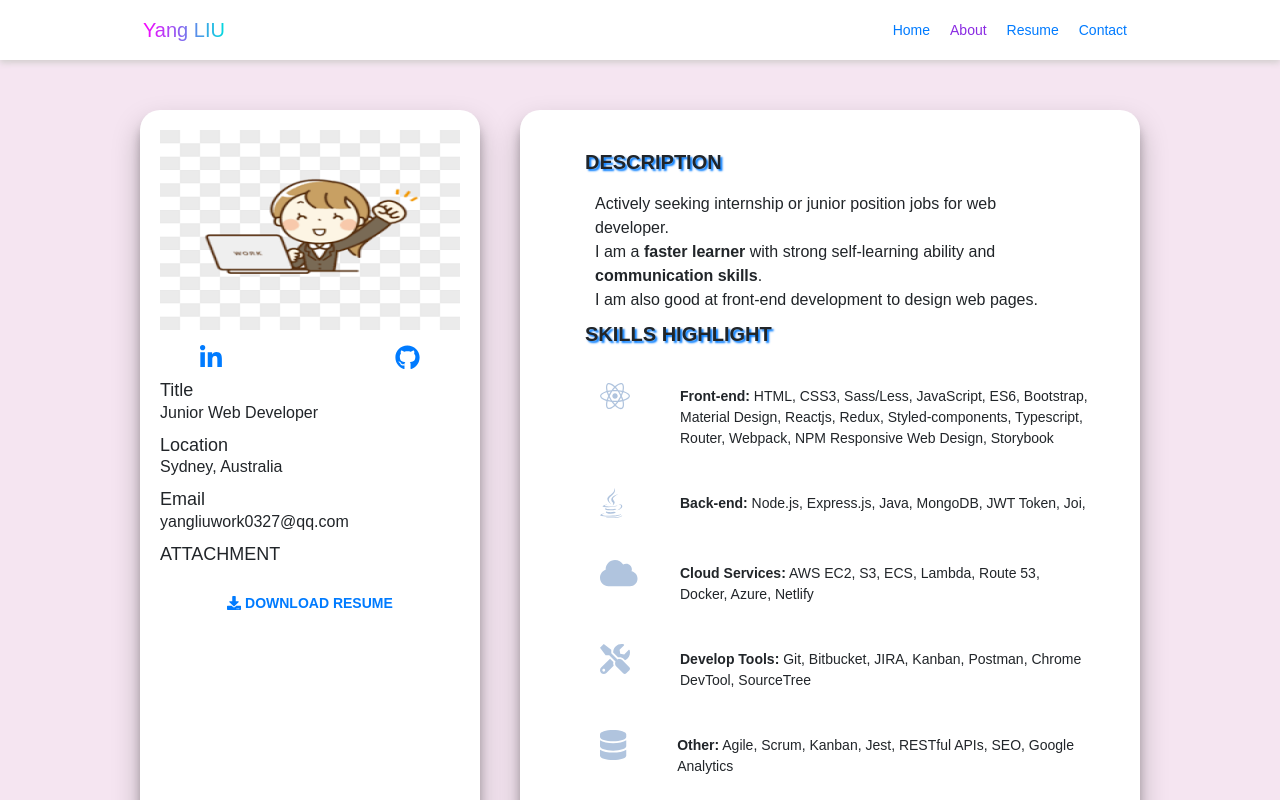
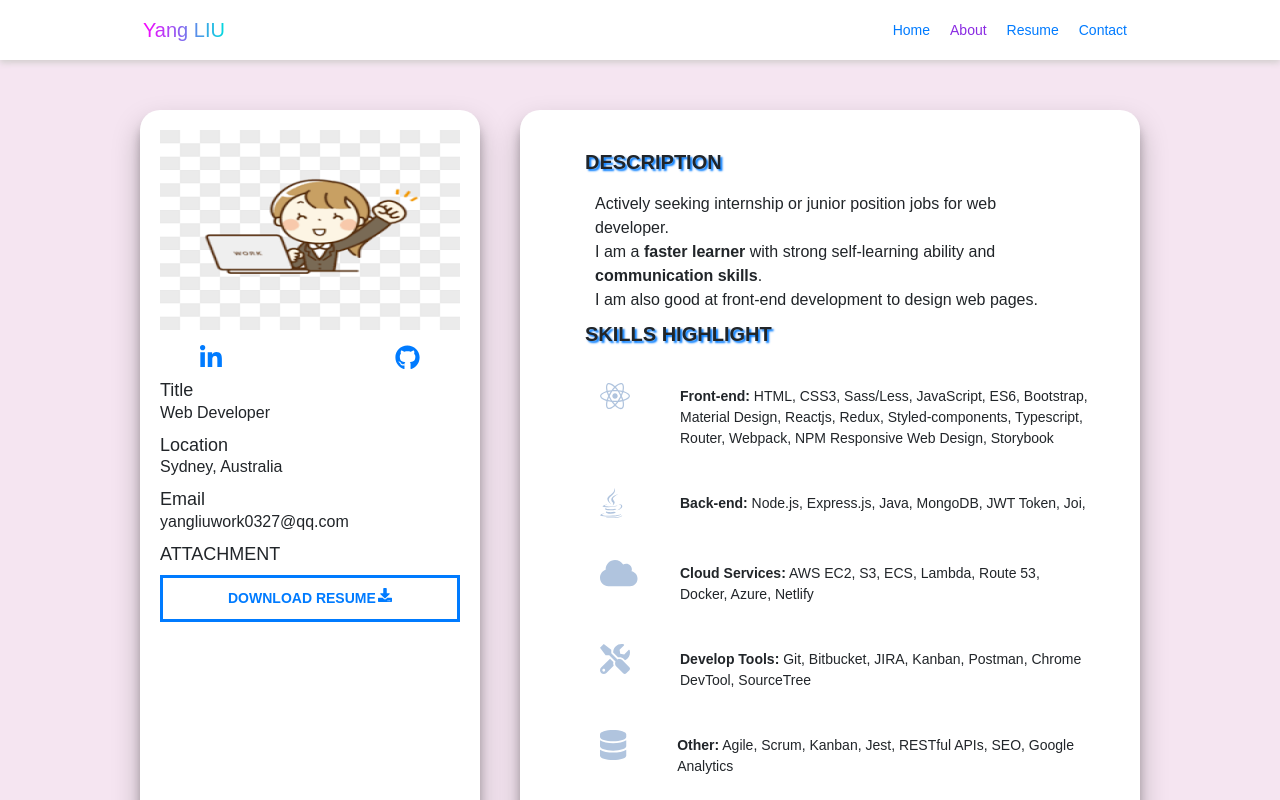
Before and after one commit to YangLiu0327/project1, a React (Create React App) app: page /about in a window 1280 px wide. Shown: the top 800 px of the page. Built offline with nearby package versions, Linux system fonts and the light colour scheme.

Commit message:
change resume

```diff
--- a/src/pages/ContactPage/index.js
+++ b/src/pages/ContactPage/index.js
@@ -1,7 +1,6 @@
 import React from 'react';
-import { Wrap, Content, Title, Label, Textarea } from './style';
+import { Wrap, Content, Title, Label, Textarea, Button } from './style';
 import { FontAwesomeIcon } from '@fortawesome/react-fontawesome';
-import { Button } from '../WorkPage/style';
 import { faPaperPlane } from '@fortawesome/free-solid-svg-icons';
 import { useForm, ValidationError } from '@formspree/react';
 
@@ -15,7 +14,7 @@ const ContactPage = () => {
             <Content>
                 <Title>CONTACT ME</Title>
                 <form id="contact-form my-form" method="POST"
-                    onSubmit={handleSubmit}
+                // onSubmit={handleSubmit}
                     action="https://formspree.io/f/mbjqpkaq" role="form">
                     <div className="messages"></div>
                     <div className="controls">
--- a/src/pages/ContactPage/style.js
+++ b/src/pages/ContactPage/style.js
@@ -5,7 +5,6 @@ justify-content: center;
 display: flex;
 flex: 1;
 `
-
 export const Content = styled.div`
 margin-top: 50px;
 padding: 30px;
@@ -32,3 +31,47 @@ export const Label  = styled.label`
   text-align: left;
   width:100%;
   `
+export const Button = styled.button`
+  margin-top: 10px;
+  border: 0;
+  background: none;
+  text-transform: uppercase;
+  color: #007bff;
+  font-weight: bold;
+  position: relative;
+  outline: none;
+  padding: 10px 20px;
+  box-sizing: border-box;
+  width: 300px;
+  font-size: 14px;
+
+  &::before, &::after{
+      box-sizing: inherit;
+      position: absolute;
+      content: "";
+      border: 2px solid transparent;
+      width: 0;
+      height: 0;
+  }
+  &::after{
+      bottom: 0;
+      right: 0;
+  }
+  &::before{
+      top: 0;
+      left: 0;
+  }
+  &:hover::before, &:hover::after{
+      width: 100%;
+      height: 100%;
+  }
+   &:hover::after {
+      border-bottom-color: #007bff;
+      border-left-color: #007bff;
+      transition: border-color 0s ease-out 0.4s, width 0.2s ease-out 0.4s, height 0.2s ease-out 0.6s;
+  }
+   &:hover::before{
+      border-top-color: #007bff;
+      border-right-color: #007bff;
+      transition: width 0.2s ease-out, height 0.2s ease-out 0.2s;
+  }`
--- a/src/pages/ResumePage/index.js
+++ b/src/pages/ResumePage/index.js
@@ -39,7 +39,7 @@ const ResumePage = () => {
                                 </ProjectTitle>
                                 <Text>
                                     <ul>
-                                        <LiItem><a href=" "><FontAwesomeIcon icon={faLink} /> Demo url</a></LiItem>
+                                        <LiItem><a href="http://yang-weather-app-0327.s3-website-ap-southeast-2.amazonaws.com/"><FontAwesomeIcon icon={faLink} /> Demo url</a></LiItem>
                                         <LiItem>
                                             Built a web app enables user to view the weather forecast.
                                             User can search city via cityname and get 5 days weather. The page has two default citys' weather.
--- a/src/pages/WorkPage/index.js
+++ b/src/pages/WorkPage/index.js
@@ -6,14 +6,14 @@ import { faGithub } from '@fortawesome/free-brands-svg-icons';
 import { faReact, faJava } from '@fortawesome/free-brands-svg-icons';
 import { faCloud, faDatabase, faDownload, faTools } from '@fortawesome/free-solid-svg-icons';
 import workurl from '../../assets/images/work.png';
-
+import { Link } from 'react-router-dom';
 
 class WorkPage extends Component {
     render() {
-    const download =() =>{
-        const url='/file/jianli000.pdf';
-        window.location.href= url;
-    }
+    // const download =() =>{
+    //     const url = '/file/resume.pdf';
+    //     window.location.href= url;
+    // }
         return <Wrap>
             <Left>
                 <Img src={workurl} alt=""></Img>
@@ -22,14 +22,21 @@ class WorkPage extends Component {
                     <a href="https://github.com/YangLiu0327" target="_blank" rel="noreferrer"><FontAwesomeIcon icon={faGithub} /></a>
                 </Socialmedia>
                 <Title>Title</Title>
-                <P>Junior Web Developer</P>
+                <P>Web Developer</P>
                 <Title>Location</Title>
                 <P>Sydney, Australia</P>
                 <Title>Email</Title>
                 <P>yangliuwork0327@qq.com</P>
                 <Title>ATTACHMENT</Title>
-                <Button onClick={download}>
-                    <FontAwesomeIcon icon={faDownload}/ > Download Resume</Button>
+                {/* onClick={download} */}
+                {/* <Button> */}
+                <Button>
+                <Link to="/file/resume.pdf" target="_blank" download>
+                    Download Resume
+                </Link>
+                    <FontAwesomeIcon icon={faDownload}/ >
+                </Button>
+                {/* </Button> */}
             </Left>
             <Right>
                 <RightTitle >DESCRIPTION</RightTitle >
--- a/src/pages/WorkPage/style.js
+++ b/src/pages/WorkPage/style.js
@@ -68,50 +68,19 @@ line-height: 5px;
 export const Selected = styled.p`
 color: blueviolet;`
 
-export const Button = styled.button`
+export const Button = styled.div`
+display: flex;
+justify-content: space-between;
 margin-top: 10px;
-border: 0;
-background: none;
 text-transform: uppercase;
 color: #007bff;
 font-weight: bold;
 position: relative;
-outline: none;
-padding: 10px 20px;
-box-sizing: border-box;
+padding: 10px 65px;
 width: 300px;
 font-size: 14px;
-
-&::before, &::after{
-    box-sizing: inherit;
-    position: absolute;
-    content: "";
-    border: 2px solid transparent;
-    width: 0;
-    height: 0;
-}
-&::after{
-    bottom: 0;
-    right: 0;
-}
-&::before{
-    top: 0;
-    left: 0;
-}
-&:hover::before, &:hover::after{
-    width: 100%;
-    height: 100%;
-}
- &:hover::after {
-    border-bottom-color: #007bff;
-    border-left-color: #007bff;
-    transition: border-color 0s ease-out 0.4s, width 0.2s ease-out 0.4s, height 0.2s ease-out 0.6s;
-}
- &:hover::before{
-    border-top-color: #007bff;
-    border-right-color: #007bff;
-    transition: width 0.2s ease-out, height 0.2s ease-out 0.2s;
-}
+border-style: solid;
+border-color: #007bff;
 `
 
 export const Para = styled.p`
```
Also changed, not shown: 2 other files (tests, documents, lock files or other folders).
